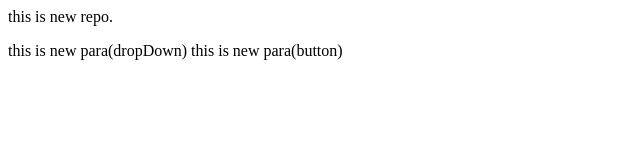
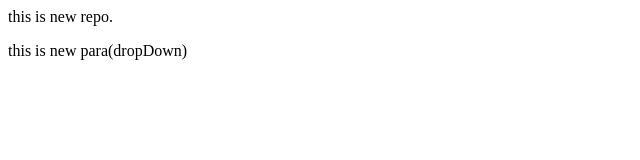
Before and after one commit to nitishhpal/localRepo, a plain HTML site: page index.html in a window 1280 px wide. Shown: the whole page, without its empty margins (0-640 px from the left). Drawn offline with Linux system fonts and the light colour scheme.

```diff
--- a/index.html
+++ b/index.html
@@ -2,9 +2,5 @@
     this is new repo.
 </p>
 <p>
-
     this is new para(dropDown)
-
-    this is new para(button)
-
 </p>
```
